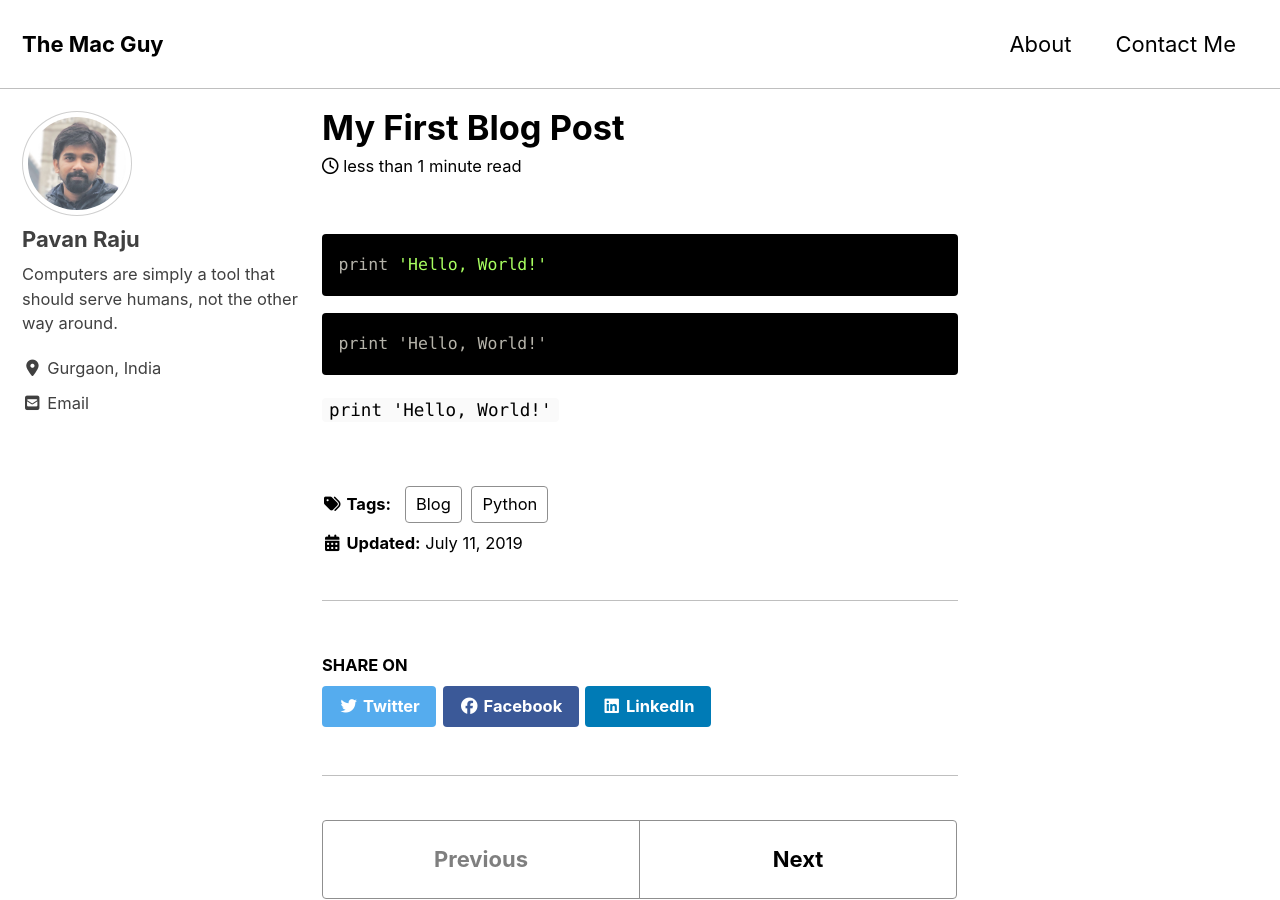
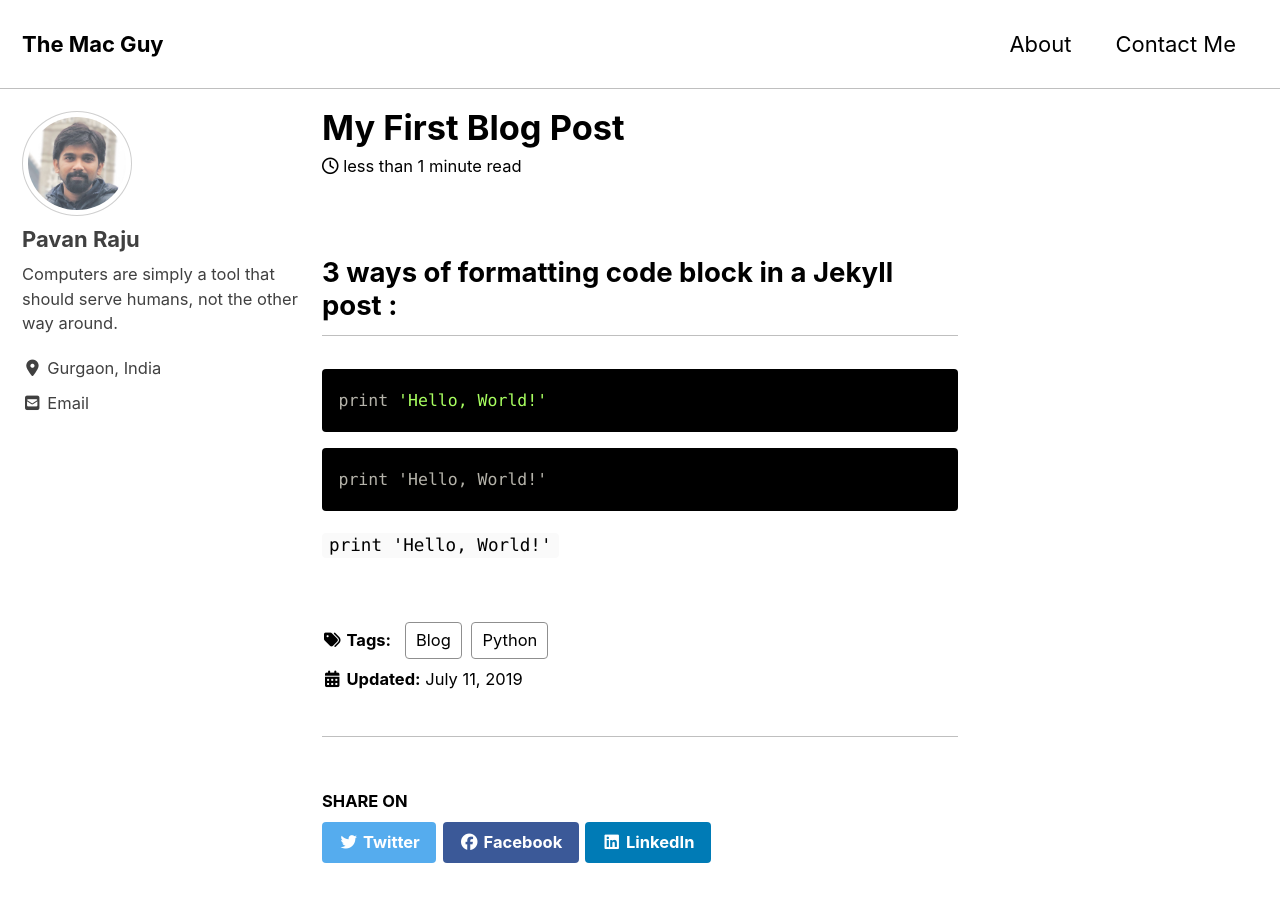
Before and after one commit to iampavan/themacguy, a Jekyll site: the page built from _posts/2019/2019-07-July/2019-07-11-01-hello-world.md, in a window 1280 px wide and 900 px high. Built offline with Jekyll 4.4.1, drawn with Linux system fonts in a browser that asks for light colours; cached includes are drawn as plain includes; nearby versions of some CDN libraries.

Commit message:
Updated content

````diff
--- a/_posts/2019/2019-07-July/2019-07-11-01-hello-world.md
+++ b/_posts/2019/2019-07-July/2019-07-11-01-hello-world.md
@@ -6,12 +6,16 @@ permalink: blog/:title/
 published: true
 ---
 
+## 3 ways of formatting code block in a Jekyll post :
+
 {% highlight ruby %}
 print 'Hello, World!'
 {% endhighlight %}
+
 
 ```
 print 'Hello, World!'
 ```
 
+
 `print 'Hello, World!'`
````
